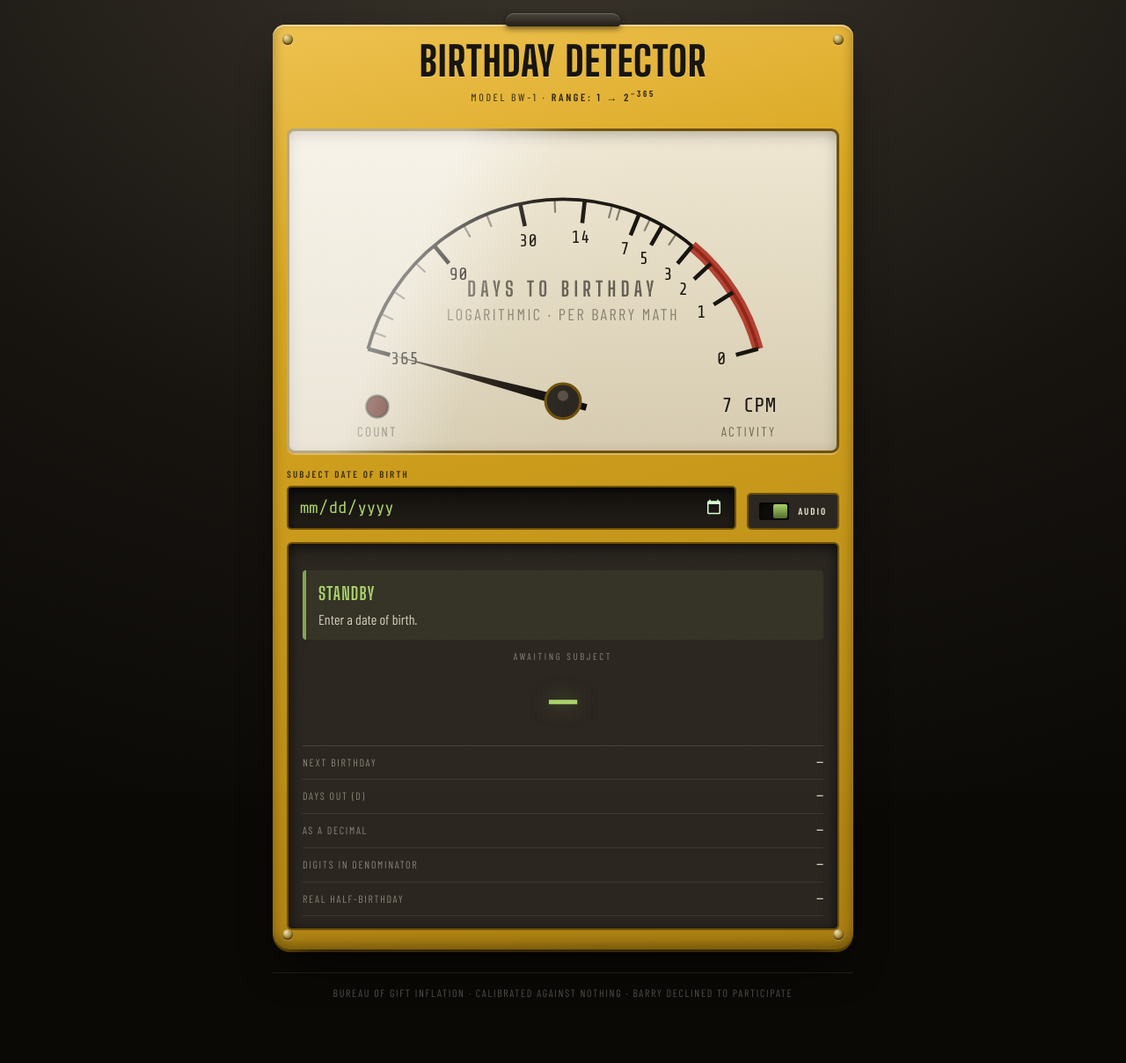
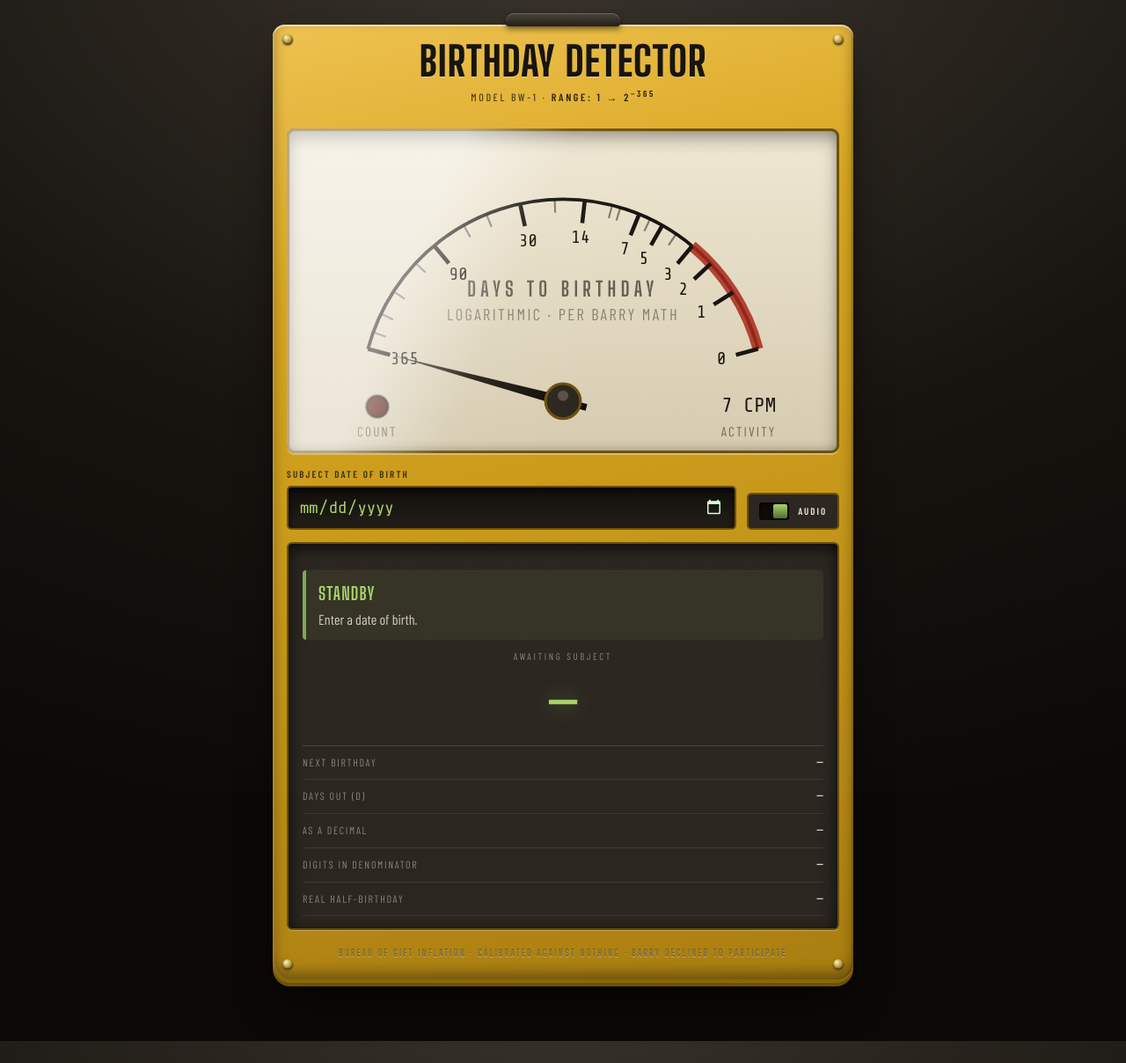
Before and after one commit to ahecht/ahecht.github.io, a Jekyll site: the page barry/index.html, which Jekyll copies as it is, in a window 1280 px wide. Shown: the whole page at 88% size. Built offline with Jekyll 4.4.1, drawn with Linux system fonts in a browser that asks for light colours.

Commit message:
Engrave the bureau line into the case; add depth to the instrument
Moves the footer text onto the device as a stamped nameplate below the
readout, rendered as a cut: dark ink with a light lip along the bottom of
each glyph. The standalone <footer> is gone, so its rule went with it.

Deepens the instrument generally - a two-tone extruded edge with a contact
shadow under the case, a consistent lit-from-above bevel on the sides, a
more recessed dial well, domed rivets, and a readout that sits further
into the panel.

Also drops CSS orphaned by earlier edits: the .brass formula plate, the
.brief prose block, and the unused --panel-lo and --rule properties.

Co-Authored-By: Claude Opus 5 (1M context) <noreply@anthropic.com>
Claude-Session: https://claude.ai/code/session_01HNcNgo6iCjBDEABU2X3JA7

```diff
--- a/barry/index.html
+++ b/barry/index.html
@@ -14,7 +14,6 @@
   --case-lo:#a97e11;
   --case-hi:#eec14f;
   --panel:#2b2620;
-  --panel-lo:#191510;
   --dial:#efe7d2;
   --dial-lo:#d6cbaf;
   --ink:#17140e;
@@ -22,7 +21,6 @@
   --radium-hot:#a8d16a;
   --danger:#a8291b;
   --steel:#8a8377;
-  --rule:rgba(23,20,14,.35);
 }
 
 *{box-sizing:border-box}
@@ -55,10 +53,16 @@ body::after{
   padding:16px 16px 22px;
   position:relative;
   box-shadow:
-    inset 0 2px 0 rgba(255,255,255,.45),
-    inset 0 -6px 14px rgba(0,0,0,.35),
-    0 26px 50px -18px rgba(0,0,0,.85),
-    0 3px 0 #6d5009;
+    /* bevel: lit from above, so top edge catches, left face brightens, right face falls off */
+    inset 0 2px 0 rgba(255,255,255,.55),
+    inset 2px 0 0 rgba(255,255,255,.13),
+    inset -2px 0 0 rgba(0,0,0,.15),
+    inset 0 -7px 16px rgba(0,0,0,.38),
+    /* two-tone extruded edge, then a tight contact shadow under the slab */
+    0 4px 0 #8a6708,
+    0 8px 0 #6d5009,
+    0 11px 3px -1px rgba(0,0,0,.45),
+    0 30px 54px -18px rgba(0,0,0,.9);
 }
 .handle{
   position:absolute;top:-13px;left:50%;transform:translateX(-50%);
@@ -68,8 +72,8 @@ body::after{
 }
 .rivet{
   position:absolute;width:12px;height:12px;border-radius:50%;
-  background:radial-gradient(circle at 34% 28%,#f3e2ab,#9c7c2c 58%,#4a3810);
-  box-shadow:inset 0 -1px 2px rgba(0,0,0,.6),0 1px 1px rgba(255,255,255,.25);
+  background:radial-gradient(circle at 34% 28%,#fbf1c6,#c8a23c 44%,#8a6b1e 70%,#3d2e0c);
+  box-shadow:inset 0 -1px 2px rgba(0,0,0,.65),0 1px 2px rgba(0,0,0,.5),0 1px 0 rgba(255,255,255,.28);
 }
 .rivet.tl{top:11px;left:11px}.rivet.tr{top:11px;right:11px}
 .rivet.bl{bottom:11px;left:11px}.rivet.br{bottom:11px;right:11px}
@@ -96,8 +100,9 @@ body::after{
   position:relative;overflow:hidden;
   box-shadow:
     inset 0 0 0 3px #6d5009,
-    inset 0 5px 18px rgba(0,0,0,.32),
-    0 2px 0 rgba(255,255,255,.3);
+    inset 0 9px 20px rgba(0,0,0,.42),
+    inset 0 -4px 12px rgba(0,0,0,.2),
+    0 2px 0 rgba(255,255,255,.32);
 }
 .glass::after{
   content:'';position:absolute;inset:0;pointer-events:none;
@@ -148,7 +153,8 @@ input[type=date]::-webkit-calendar-picker-indicator{filter:invert(1) sepia(1) sa
 /* ---------- readouts ---------- */
 .readout{
   margin-top:14px;background:var(--panel);border:2px solid #6d5009;border-radius:6px;
-  padding:16px 16px 14px;box-shadow:inset 0 4px 16px rgba(0,0,0,.7);
+  padding:16px 16px 14px;
+  box-shadow:inset 0 5px 18px rgba(0,0,0,.75),0 1px 0 rgba(255,255,255,.26);
 }
 .big{
   font-family:'Share Tech Mono',monospace;
@@ -187,34 +193,14 @@ dl{margin:0}
   background:#0d0b08;padding:9px;border-radius:3px;
 }
 
-/* ---------- brass formula plate ---------- */
-.brass{
-  width:100%;max-width:660px;
-  background:linear-gradient(160deg,#c9a961,#8d6f2e 55%,#6b5220);
-  border-radius:5px;padding:16px 20px;color:#1c1508;
-  box-shadow:inset 0 1px 0 rgba(255,255,255,.4),0 10px 24px -12px rgba(0,0,0,.9);
-  display:flex;flex-wrap:wrap;gap:6px 22px;align-items:baseline;justify-content:center;
-  text-align:center;
-}
-.brass .eq{font-family:'Share Tech Mono',monospace;font-size:22px;font-weight:700}
-.brass .note{font-size:14px;letter-spacing:.04em;color:rgba(28,21,8,.8)}
-
-/* ---------- prose ---------- */
-.brief{width:100%;max-width:660px}
-.brief h2{
+/* stamped into the case: dark ink for the cut, a light lip along the bottom edge
+   of each glyph for the burr the tool leaves behind */
+.engraved{
+  margin:18px 34px 0;text-align:center;
   font-family:'Big Shoulders Display',sans-serif;font-weight:700;
-  font-size:15px;letter-spacing:.26em;text-transform:uppercase;
-  color:var(--case);margin:0 0 10px;
-  padding-bottom:7px;border-bottom:1px solid rgba(216,165,31,.3);
-}
-.brief p{margin:0 0 12px;color:rgba(239,231,210,.72);font-size:16.5px}
-.brief p b{color:var(--dial);font-weight:600}
-.brief ul{margin:0 0 12px;padding-left:18px;color:rgba(239,231,210,.72)}
-.brief li{margin-bottom:5px}
-.brief code{font-family:'Share Tech Mono',monospace;font-size:14px;color:var(--radium-hot)}
-footer{
-  width:100%;max-width:660px;font-size:12px;letter-spacing:.14em;text-transform:uppercase;
-  color:rgba(239,231,210,.32);text-align:center;border-top:1px solid rgba(239,231,210,.1);padding-top:14px;
+  font-size:11px;letter-spacing:.2em;text-transform:uppercase;
+  color:rgba(63,47,10,.55);
+  text-shadow:0 1px 0 rgba(255,255,255,.4);
 }
 
 @media (max-width:520px){
@@ -304,9 +290,9 @@ footer{
     </dl>
 
   </section>
+
+  <p class="engraved">Bureau of Gift Inflation &middot; Calibrated against Nothing &middot; Barry declined to participate</p>
 </main>
-
-<footer>Bureau of Gift Inflation &middot; Calibrated against Nothing &middot; Barry declined to participate</footer>
 
 <script>
 (function(){
```
